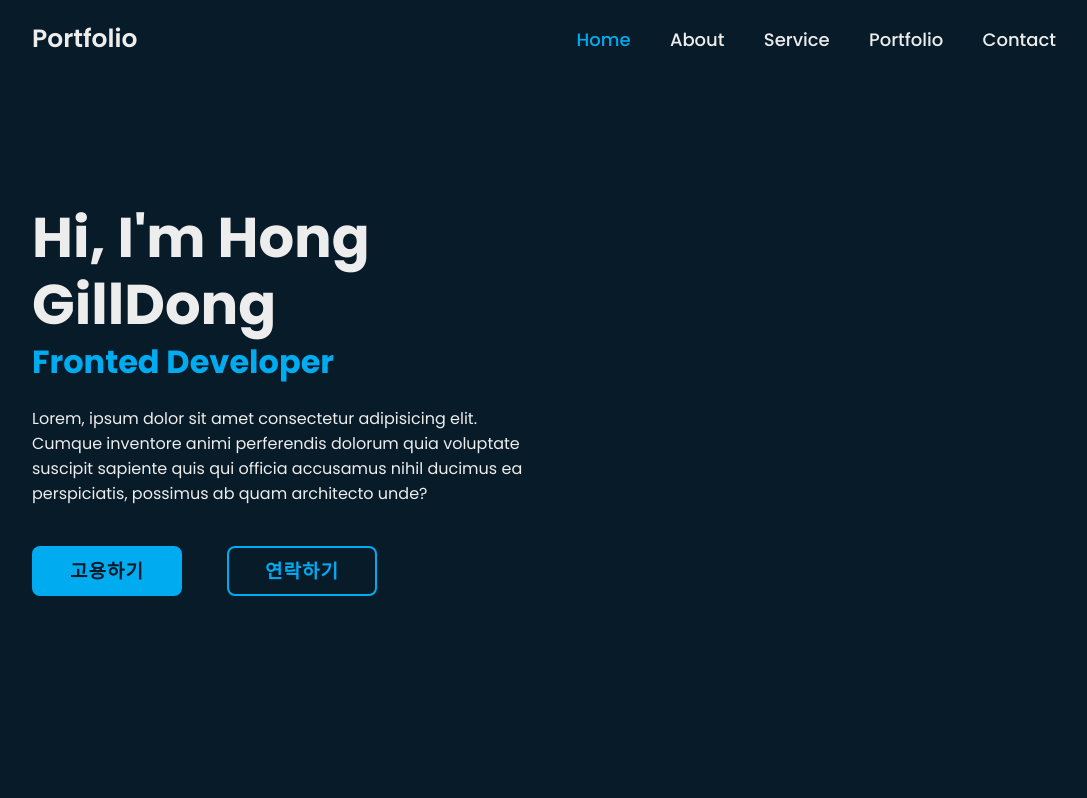
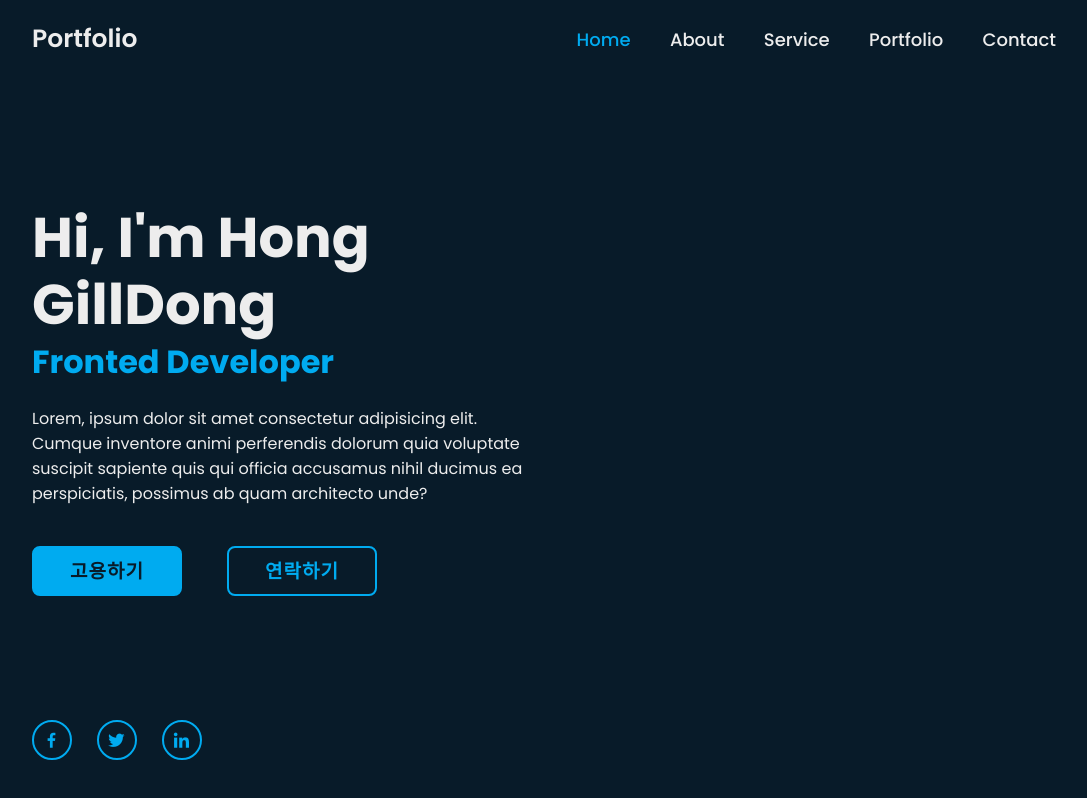
Before and after one commit to sportseun/Portfolio, a plain HTML site: page index.html in a window 1280 px wide. Shown: the whole page, without its empty margins (96-1183 px from the left). Drawn offline with nearby package versions, Linux system fonts and the light colour scheme.

Commit message:
소셜아이콘 및 CSS

```diff
--- a/index.html
+++ b/index.html
@@ -37,6 +37,11 @@
       	<div class="btn-box">
         <a href="#">고용하기</a>
         <a href="#">연락하기</a>
+				<div class="home-sci">
+					<a href="#"><i class="bx bxl-facebook"></i></a>
+					<a href="#"><i class="bx bxl-twitter"></i></a>
+					<a href="#"><i class="bx bxl-linkedin"></i></a>
+				</div>
       </div>
     </section>
   </body>
--- a/style.css
+++ b/style.css
@@ -115,3 +115,42 @@ header {
 .btn-box a:hover {
   color: #ededed;
 }
+
+/* 소셜아이콘 */
+.home-sci {
+  position: absolute;
+  bottom: 40px;
+  width: 170px;
+  display: flex;
+  justify-content: space-between;
+}
+.home-sci a {
+  position: relative;
+  display: flex;
+  justify-content: center;
+  align-items: center;
+  width: 40px;
+  height: 40px;
+  background-color: transparent;
+  border: 2px solid #00abf0;
+  border-radius: 50%;
+  font-size: 20px;
+  color: #00abf0;
+  text-decoration: none;
+  overflow: hidden;
+  z-index: 1;
+}
+.home-sci a::before {
+  content: "";
+  position: absolute;
+  top: 0;
+  left: 0;
+  width: 0;
+  height: 100%;
+  background-color: #00abf0;
+  z-index: -1;
+  transition: 0.5s;
+}
+.home-sci a:hover {
+  color: #081b29;
+}
```
